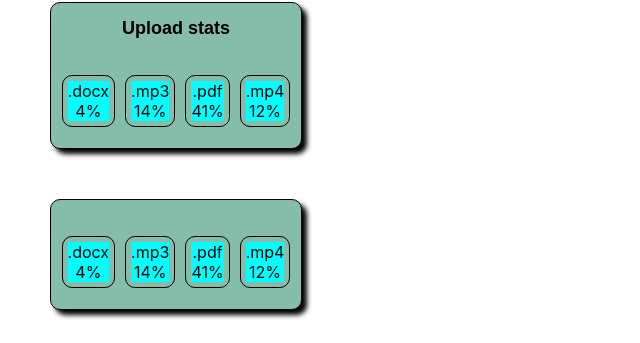
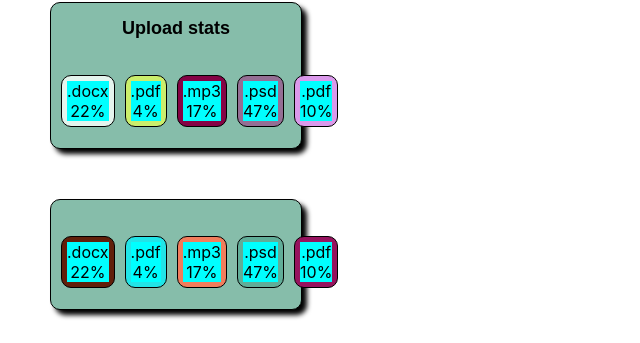
Before and after one commit to czke33/goit-react-hw-01-compontents, a React (Create React App) app: page / in a window 1280 px wide. Shown: the part 358-701 px from the top of the page, without its empty margins (0-640 px from the left). Built offline with nearby package versions, Linux system fonts and the light colour scheme.

Commit message:
update part 2

```diff
--- a/src/components/Statistics/Statistics.jsx
+++ b/src/components/Statistics/Statistics.jsx
@@ -1,30 +1,44 @@
-import style from './statistics.module.css'
+import style from './statistics.module.css';
+import PropTypes from 'prop-types';
+import { getRandomColor } from './getRandomColor';
+
+
+
 
 function Statistics({ title, stats }) {
     return (
+        <>
         <section className={style.statistics}>
     <h2 className={style.title}>{ title}</h2>
+    <ul className={style.statList}>
 
-  <ul className={style.statList}>
-    <li className={style.item}>
-      <span className="label">.docx</span>
-      <span className="percentage">4%</span>
-    </li>
-    <li className={style.item}>
-      <span className="label">.mp3</span>
-      <span className="percentage">14%</span>
-    </li>
-    <li className={style.item}>
-      <span className="label">.pdf</span>
-      <span className="percentage">41%</span>
-    </li>
-    <li className={style.item}>
-      <span className="label">.mp4</span>
-      <span className="percentage">12%</span>
-    </li>
-  </ul>
+                    {stats.map((stat) =>
+                    <>
+
+                            <li className={style.item}
+                                key={stat.id}
+                                style={{ backgroundColor: getRandomColor() }} >
+
+                <span className={style.label}>{stat.label }</span>
+                        <span className={style.percentage}>{stat.percentage}%</span>
+                        </li>
+                        </>)}
+                      </ul>
 </section>
-    )
+
+    </>)
+};
+
+
+Statistics.propTypes = {
+  title: PropTypes.string,
+  stats: PropTypes.arrayOf(
+    PropTypes.exact({
+      id: PropTypes.string.isRequired,
+      label: PropTypes.string.isRequired,
+      percentage: PropTypes.number.isRequired,
+    })
+  ).isRequired,
 };
 
 export default Statistics
```
